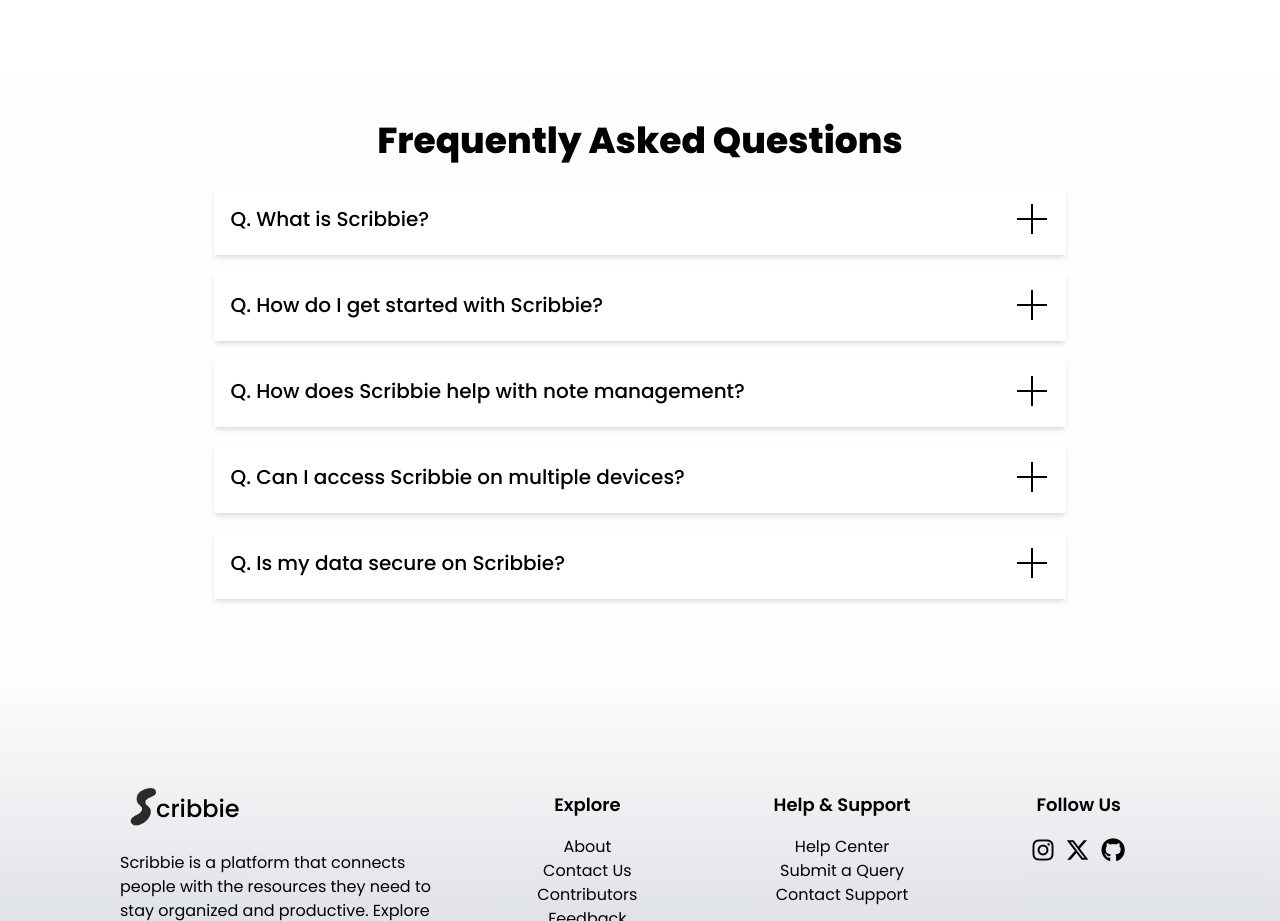
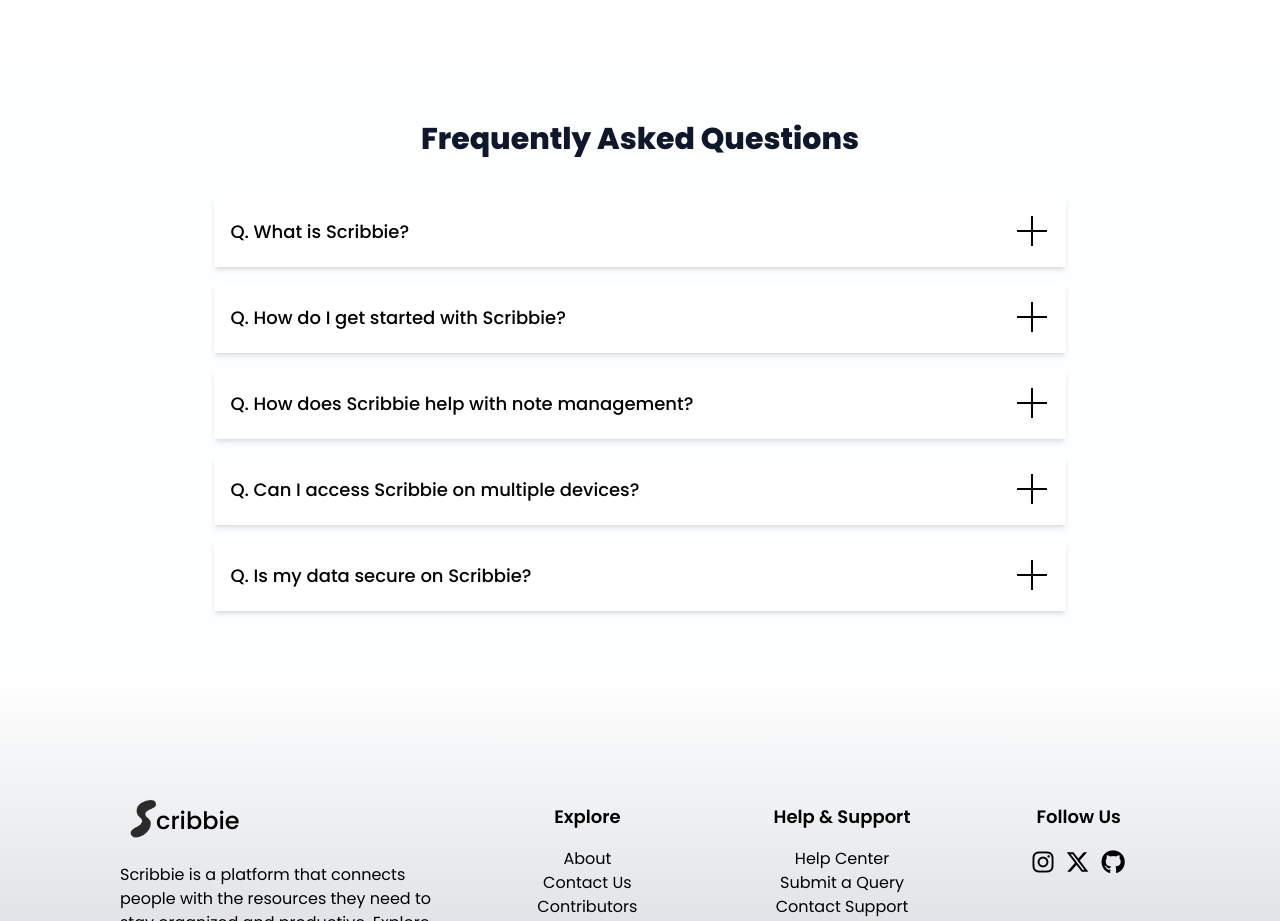
Before and after one commit to Scribbie-Notes/notes-app, a React (Vite) app in the folder frontend/: page / in a window 1280 px wide. Shown: the part 2360-3281 px from the top of the page. Built offline with nearby package versions, Linux system fonts and the light colour scheme.

Commit message:
updated faq

```diff
--- a/frontend/src/components/Faq.jsx
+++ b/frontend/src/components/Faq.jsx
@@ -66,15 +66,15 @@ const Faq = () => {
 
   return (
     <div className="py-12 text-center rounded-2xl p-8">
-      <h1 className="text-4xl mb-6 font-extrabold text-black">
+      <h1 className="text-3xl mb-10 font-extrabold text-slate-900 ">
         Frequently Asked Questions
       </h1>
-      <div className="container mx-auto flex flex-col items-center justify-center text-left">
+      <div className="container mx-auto flex flex-col items-center justify-center text-left text-sm">
         {faqData.map((item, index) => (
           <AccordionItem
             key={index}
-            question={item.question}
-            answer={item.answer}
+            question={<span className="text-lg">{item.question}</span>}
+            answer={<span>{item.answer}</span>}
             isOpen={openIndex === index}
             onToggle={() => handleToggle(index)}
           />
--- a/frontend/src/pages/Home/Home.jsx
+++ b/frontend/src/pages/Home/Home.jsx
@@ -483,7 +483,7 @@ const Home = () => {
 
 <div className="container h-auto pr-6 p-4 pb-8 mx-auto sm:p-3 sm:pb-6">
   <div className="flex justify-end pr-6 mb-4 sm:pr-4">
-    <div className="flex justify-end text-white bg-slate-800 cursor-pointer p-1 r
+    <div className="flex justify-end text-white bg-slate-800 rounded-lg cursor-pointer p-1 r
     ounded-md text-sm sm:text-base ml-12">
       <MdSort className='mt-1 ml-1 mr-1 text-gray-100 transition-all' />
       <select
```
